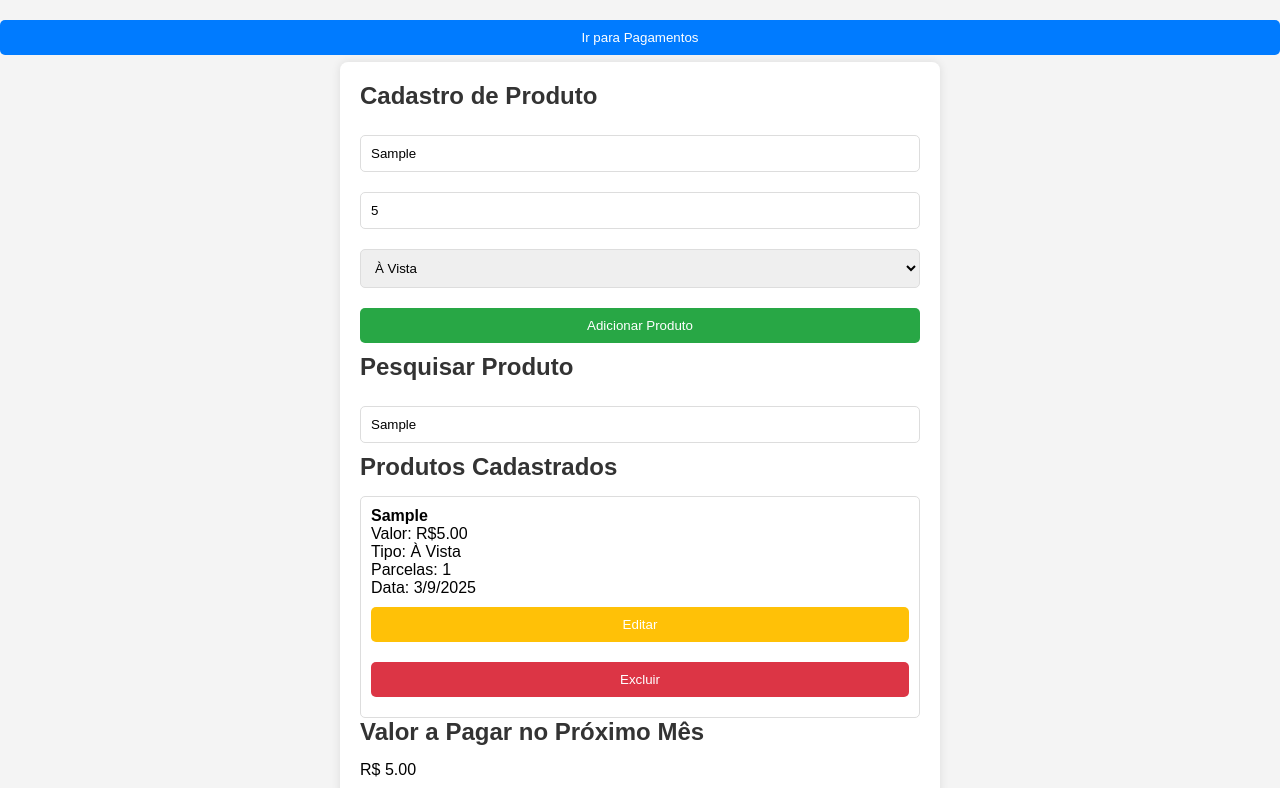
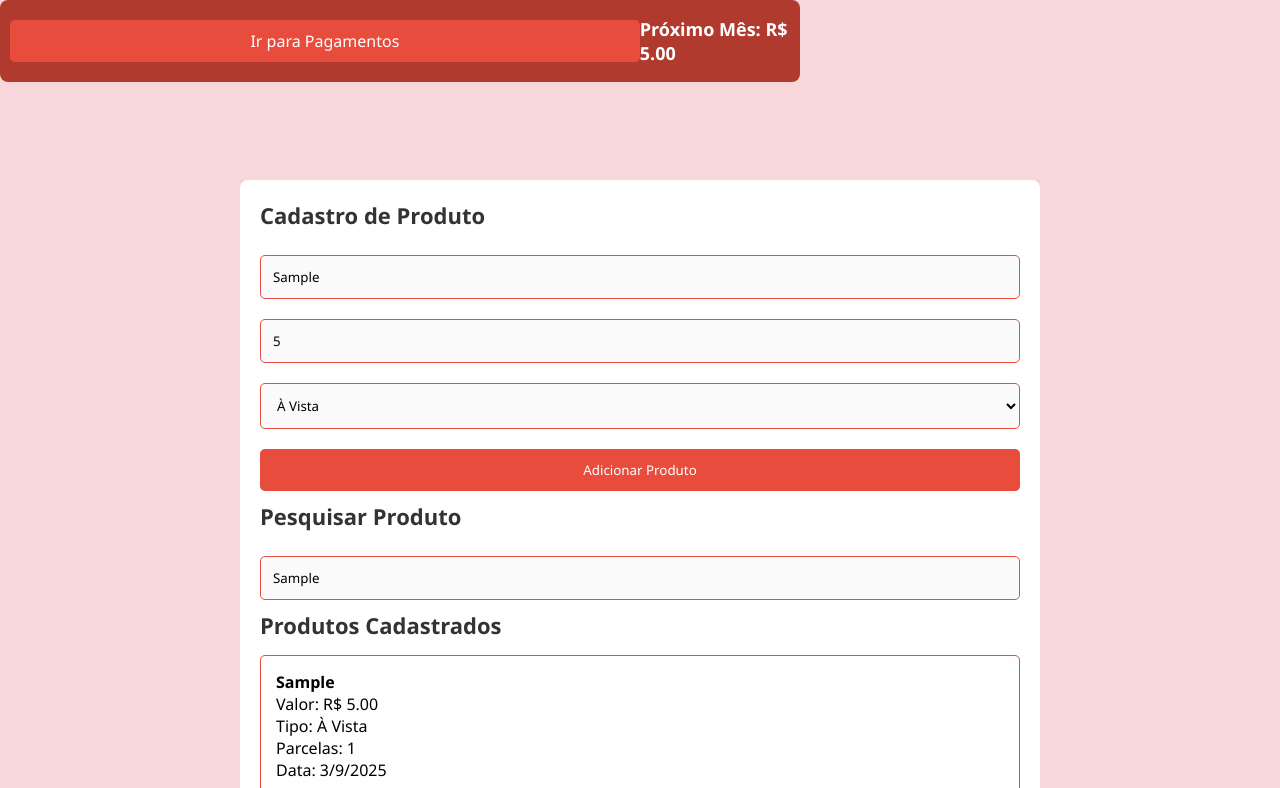
Before and after one commit to controledegastos11/controledegastos11.github.io, a plain HTML site: page index.html in a window 1280 px wide. Both pictures are taken after typing "Sample", "5", "Sample" into the empty fields and a click on the button "Adicionar Produto". Shown: the top 788 px of the page. Drawn offline with Linux system fonts and the light colour scheme.

Commit message:
Update index.html

```diff
--- a/index.html
+++ b/index.html
@@ -1,33 +1,120 @@
 <!DOCTYPE html>
 <html lang="pt-BR">
 <head>
-    <meta charset="UTF-8">
-    <meta name="viewport" content="width=device-width, initial-scale=1.0">
+  <meta charset="UTF-8" />
+  <meta name="viewport" content="width=device-width, initial-scale=1.0"/>
   <title>Sistema de Pagamentos</title>
   <style>
-        * { margin: 0; padding: 0; box-sizing: border-box; font-family: Arial, sans-serif; }
-        body { display: flex; justify-content: center; align-items: center; min-height: 100vh; background: #f4f4f4; flex-direction: column; }
-        .container { width: 90%; max-width: 600px; background: white; padding: 20px; border-radius: 8px; box-shadow: 0 0 10px rgba(0, 0, 0, 0.1); margin-top: 60px; }
-        h2 { margin-bottom: 15px; color: #333; }
-        input, select, button { width: 100%; padding: 10px; margin: 10px 0; border: 1px solid #ddd; border-radius: 5px; }
-        button { background: #28a745; color: white; cursor: pointer; border: none; }
-        button:hover { background: #218838; }
+    * {
+      margin: 0; padding: 0; box-sizing: border-box; font-family: 'Segoe UI', sans-serif;
+    }
+
+    body {
+      background-color: #f8d7da; /* vermelho claro */
+      display: flex; flex-direction: column; align-items: center;
+      min-height: 100vh; padding-top: 80px; /* Ajuste para a barra fixa */
+    }
+
+    .top-bar {
+      width: 100%; max-width: 800px;
+      display: flex; justify-content: space-between; align-items: center;
+      padding: 10px;
+      background-color: #b03a2e; /* fundo vermelho escuro */
+      border-radius: 8px;
+      position: fixed; /* Fixa no topo */
+      top: 0; left: 0;
+      z-index: 1000;
+    }
+
+    .top-bar button {
+      background: #e74c3c; /* vermelho */
+      color: white; border: none;
+      padding: 10px 20px; font-size: 16px;
+      border-radius: 5px; cursor: pointer;
+      transition: background 0.3s ease;
+    }
+
+    .top-bar button:hover {
+      background: #c0392b; /* vermelho mais escuro */
+    }
+
+    .valor-mensal {
+      font-size: 18px; font-weight: bold; color: white; /* Cor branca */
+    }
+
+    .container {
+      background: #fff; border-radius: 8px;
+      box-shadow: 0 0 10px rgba(0, 0, 0, 0.1);
+      padding: 20px; width: 100%; max-width: 800px;
+      margin-bottom: 20px;
+    }
+
+    h2 {
+      margin-bottom: 15px; color: #333;
+      font-size: 22px;
+    }
+
+    input, select, button {
+      width: 100%; padding: 12px; margin: 10px 0;
+      border: 1px solid #e74c3c; border-radius: 5px;
+    }
+
+    input, select {
+      background-color: #fafafa;
+    }
+
+    button {
+      background: #e74c3c; color: white; border: none;
+      cursor: pointer;
+      transition: background 0.3s ease;
+    }
+
+    button:hover {
+      background: #c0392b;
+    }
+
+    .produto, .parcela {
+      border: 1px solid #e74c3c;
+      padding: 15px; border-radius: 5px;
+      margin-bottom: 10px;
+      background: #fefefe;
+    }
+
+    .paga {
+      text-decoration: line-through; color: gray;
+    }
+
+    .btn-group button {
+      margin-right: 10px;
+    }
+
     .hidden { display: none; }
-        .produto, .parcela { border: 1px solid #ddd; padding: 10px; margin-top: 10px; background: #fff; border-radius: 5px; position: relative; }
-        .paga { text-decoration: line-through; color: #888; }
-        .voltar { background: #007bff; }
-        .voltar:hover { background: #0056b3; }
-        .editar { background: #ffc107; }
-        .editar:hover { background: #e0a800; }
-        .excluir { background: #dc3545; }
-        .excluir:hover { background: #c82333; }
-        #irParaPagamentos { position: fixed; top: 10px; left: 50%; transform: translateX(-50%); background: #007bff; color: white; border: none; padding: 10px 20px; cursor: pointer; z-index: 10; }
-        #irParaPagamentos:hover { background: #0056b3; }
+
+    .editar { background: #f39c12; }
+    .editar:hover { background: #e67e22; }
+
+    .excluir { background: #c0392b; }
+    .excluir:hover { background: #e74c3c; }
+
+    .voltar { background: #e74c3c; }
+    .voltar:hover { background: #c0392b; }
+
+    /* Ajuste da rolagem da página */
+    .content-wrapper {
+      margin-top: 100px; /* Espaço para o cabeçalho fixo */
+      width: 100%; max-width: 800px;
+      overflow-y: auto;
+      padding-bottom: 80px; /* Espaço inferior para permitir rolagem */
+    }
   </style>
 </head>
 <body>
+  <div class="top-bar">
     <button id="irParaPagamentos" onclick="mostrarPagina('paginaPagamentos')">Ir para Pagamentos</button>
+    <div class="valor-mensal">Próximo Mês: <span id="valorMensal">R$ 0,00</span></div>
+  </div>
 
+  <div class="content-wrapper">
     <div id="paginaPrincipal" class="container">
       <h2>Cadastro de Produto</h2>
       <input type="text" id="descricao" placeholder="Descrição do Produto">
@@ -36,17 +123,14 @@
         <option value="avista">À Vista</option>
         <option value="parcelado">Parcelado</option>
       </select>
-        <input type="number" id="parcelas" placeholder="Quantidade de Parcelas" class="hidden">
+      <input type="number" id="parcelas" class="hidden" placeholder="Quantidade de Parcelas">
       <button onclick="adicionarProduto()">Adicionar Produto</button>
 
       <h2>Pesquisar Produto</h2>
-        <input type="text" id="pesquisa" placeholder="Digite para pesquisar..." oninput="filtrarProdutos()">
+      <input type="text" id="pesquisa" placeholder="Pesquisar..." oninput="filtrarProdutos()">
 
       <h2>Produtos Cadastrados</h2>
       <div id="listaProdutos"></div>
-
-        <h2>Valor a Pagar no Próximo Mês</h2>
-        <p id="valorMensal">R$ 0,00</p>
     </div>
 
     <div id="paginaPagamentos" class="container hidden">
@@ -56,34 +140,43 @@
       <div id="listaParcelas"></div>
       <button class="voltar" onclick="mostrarPagina('paginaPrincipal')">Voltar</button>
     </div>
+  </div>
 
   <script>
     let produtos = JSON.parse(localStorage.getItem("produtos")) || [];
+    let valorMensal = parseFloat(localStorage.getItem("valorMensal")) || 0;
 
+    // Função para salvar os produtos e o valor do próximo mês
     function salvarProdutos() {
       localStorage.setItem("produtos", JSON.stringify(produtos));
       atualizarValorMensal();
+      localStorage.setItem("valorMensal", valorMensal.toFixed(2));  // Salva o valor mensal
+    }
+
+    // Função para carregar o valor do próximo mês
+    function carregarValorMensal() {
+      document.getElementById("valorMensal").textContent = `R$ ${valorMensal.toFixed(2)}`;
     }
 
     function adicionarProduto() {
-            let descricao = document.getElementById("descricao").value.trim();
-            let valor = parseFloat(document.getElementById("valor").value);
-            let tipoPagamento = document.getElementById("tipoPagamento").value;
-            let parcelas = tipoPagamento === "parcelado" ? parseInt(document.getElementById("parcelas").value) : 1;
+      const descricao = document.getElementById("descricao").value.trim();
+      const valor = parseFloat(document.getElementById("valor").value);
+      const tipoPagamento = document.getElementById("tipoPagamento").value;
+      const parcelas = tipoPagamento === "parcelado" ? parseInt(document.getElementById("parcelas").value) : 1;
 
-            if (!descricao || isNaN(valor) || valor <= 0 || isNaN(parcelas) || parcelas < 1) {
+      if (!descricao || isNaN(valor) || valor <= 0 || (tipoPagamento === "parcelado" && (isNaN(parcelas) || parcelas < 1))) {
         alert("Preencha todos os campos corretamente!");
         return;
       }
 
-            let produto = {
+      const produto = {
         id: Date.now(),
         descricao,
         valor,
         tipoPagamento,
         parcelas,
         data: new Date().toLocaleDateString(),
-                parcelasPagas: Array(parcelas).fill({ paga: false, data: null })
+        parcelasPagas: Array(parcelas).fill().map(() => ({ paga: false, data: null }))
       };
 
       produtos.push(produto);
@@ -92,23 +185,24 @@
     }
 
     function atualizarListaProdutos() {
-            let lista = document.getElementById("listaProdutos");
+      const lista = document.getElementById("listaProdutos");
       lista.innerHTML = "";
 
       produtos.forEach((produto, index) => {
-                let div = document.createElement("div");
-                div.classList.add("produto");
-                if (produto.parcelasPagas.every(p => p.paga)) {
-                    div.classList.add("paga");
-                }
+        const div = document.createElement("div");
+        div.className = "produto" + (produto.parcelasPagas.every(p => p.paga) ? " paga" : "");
+        const restantes = produto.parcelasPagas.filter(p => !p.paga).length;
+
         div.innerHTML = `
           <strong>${produto.descricao}</strong><br>
-                    Valor: R$${produto.valor.toFixed(2)}<br>
+          Valor: R$ ${produto.valor.toFixed(2)}<br>
           Tipo: ${produto.tipoPagamento === "avista" ? "À Vista" : "Parcelado"}<br>
-                    Parcelas: ${produto.parcelas}<br>
+          Parcelas: ${produto.tipoPagamento === "parcelado" ? `${restantes}/${produto.parcelas}` : "1"}<br>
           Data: ${produto.data}<br>
+          <div class="btn-group">
             <button class="editar" onclick="editarProduto(${index})">Editar</button>
             <button class="excluir" onclick="excluirProduto(${index})">Excluir</button>
+          </div>
         `;
         lista.appendChild(div);
       });
@@ -117,36 +211,21 @@
     }
 
     function filtrarProdutos() {
-            let termo = document.getElementById("pesquisa").value.toLowerCase();
-            let lista = document.getElementById("listaProdutos").children;
-
-            for (let item of lista) {
-                let descricao = item.querySelector("strong").textContent.toLowerCase();
-                item.style.display = descricao.includes(termo) ? "block" : "none";
-            }
+      const termo = document.getElementById("pesquisa").value.toLowerCase();
+      [...document.getElementById("listaProdutos").children].forEach(div => {
+        const texto = div.querySelector("strong").textContent.toLowerCase();
+        div.style.display = texto.includes(termo) ? "block" : "none";
+      });
     }
 
     function editarProduto(index) {
-            let produto = produtos[index];
-
+      const produto = produtos[index];
       document.getElementById("descricao").value = produto.descricao;
       document.getElementById("valor").value = produto.valor;
       document.getElementById("tipoPagamento").value = produto.tipoPagamento;
       document.getElementById("parcelas").value = produto.parcelas;
       document.getElementById("parcelas").classList.toggle("hidden", produto.tipoPagamento === "avista");
-
       excluirProduto(index);
-        }
-
-        function atualizarSelecaoProdutos() {
-            let selecao = document.getElementById("selecaoProduto");
-            selecao.innerHTML = "";
-            produtos.forEach((produto, index) => {
-                let option = document.createElement("option");
-                option.value = index;
-                option.textContent = produto.descricao;
-                selecao.appendChild(option);
-            });
     }
 
     function excluirProduto(index) {
@@ -155,62 +234,63 @@
       atualizarListaProdutos();
     }
 
+    function atualizarSelecaoProdutos() {
+      const selecao = document.getElementById("selecaoProduto");
+      selecao.innerHTML = "";
+      produtos.forEach((p, i) => {
+        const opt = document.createElement("option");
+        opt.value = i;
+        opt.textContent = p.descricao;
+        selecao.appendChild(opt);
+      });
+    }
+
     function mostrarPagina(pagina) {
       document.getElementById("paginaPrincipal").classList.add("hidden");
       document.getElementById("paginaPagamentos").classList.add("hidden");
       document.getElementById(pagina).classList.remove("hidden");
-
       if (pagina === "paginaPagamentos") mostrarParcelas();
     }
 
-        document.getElementById("tipoPagamento").addEventListener("change", function() {
+    document.getElementById("tipoPagamento").addEventListener("change", function () {
       document.getElementById("parcelas").classList.toggle("hidden", this.value === "avista");
     });
 
     function mostrarParcelas() {
-            let selecao = document.getElementById("selecaoProduto");
-            let indexProduto = selecao.value;
-            let produto = produtos[indexProduto];
-
-            let listaParcelas = document.getElementById("listaParcelas");
-            listaParcelas.innerHTML = "";
+      const index = document.getElementById("selecaoProduto").value;
+      const produto = produtos[index];
+      const container = document.getElementById("listaParcelas");
+      container.innerHTML = "";
 
       if (produto.tipoPagamento === "avista") {
-                let div = document.createElement("div");
-                div.classList.add("parcela");
-                div.innerHTML = `
+        container.innerHTML = `
+          <div class="parcela ${produto.parcelasPagas[0].paga ? "paga" : ""}">
             <strong>Pagamento à Vista</strong><br>
-                    Valor Total: R$${produto.valor.toFixed(2)}<br>
-                    Data de Pagamento: ${produto.parcelasPagas[0].data || "Não Pago"}<br>
-                    <button onclick="realizarPagamento(${indexProduto})">Pagar</button>
-                `;
-                listaParcelas.appendChild(div);
+            Valor: R$ ${produto.valor.toFixed(2)}<br>
+            Data de Pagamento: ${produto.parcelasPagas[0].data || "Não pago"}<br>
+            <button onclick="realizarPagamento(${index})" ${produto.parcelasPagas[0].paga ? "disabled" : ""}>Pagar</button>
+          </div>`;
       } else {
-                produto.parcelasPagas.forEach((parcela, index) => {
-                    let div = document.createElement("div");
-                    div.classList.add("parcela");
-                    if (parcela.paga) {
-                        div.classList.add("paga");
-                    }
-                    div.innerHTML = `
-                        <strong>Parcela ${index + 1}</strong><br>
-                        Valor: R$${(produto.valor / produto.parcelas).toFixed(2)}<br>
-                        Data de Pagamento: ${parcela.data || "Não Pago"}<br>
-                        <button onclick="realizarPagamento(${indexProduto}, ${index})" ${parcela.paga ? "disabled" : ""}>Pagar</button>
-                    `;
-                    listaParcelas.appendChild(div);
+        produto.parcelasPagas.forEach((parcela, i) => {
+          container.innerHTML += `
+            <div class="parcela ${parcela.paga ? "paga" : ""}">
+              <strong>Parcela ${i + 1}</strong><br>
+              Valor: R$ ${(produto.valor / produto.parcelas).toFixed(2)}<br>
+              Data: ${parcela.data || "Não pago"}<br>
+              <button onclick="realizarPagamento(${index}, ${i})" ${parcela.paga ? "disabled" : ""}>Pagar</button>
+            </div>`;
         });
       }
     }
 
-        function realizarPagamento(indexProduto, indexParcela = 0) {
-            let produto = produtos[indexProduto];
-            let dataPagamento = new Date().toLocaleDateString();
+    function realizarPagamento(prodIndex, parcelaIndex = 0) {
+      const data = new Date().toLocaleDateString();
+      const produto = produtos[prodIndex];
 
       if (produto.tipoPagamento === "avista") {
-                produto.parcelasPagas[0] = { paga: true, data: dataPagamento };
+        produto.parcelasPagas[0] = { paga: true, data };
       } else {
-                produto.parcelasPagas[indexParcela] = { paga: true, data: dataPagamento };
+        produto.parcelasPagas[parcelaIndex] = { paga: true, data };
       }
 
       salvarProdutos();
@@ -219,20 +299,19 @@
     }
 
     function atualizarValorMensal() {
-            let valorMensal = 0;
+      valorMensal = 0;
       produtos.forEach(produto => {
         if (produto.tipoPagamento === "avista") {
-                    valorMensal += produto.valor;
+          if (!produto.parcelasPagas[0].paga) valorMensal += produto.valor;
         } else {
-                    let valorParcela = produto.valor / produto.parcelas;
-                    if (!produto.parcelasPagas.every(p => p.paga)) {
-                        valorMensal += valorParcela;
-                    }
+          const primeiraNaoPaga = produto.parcelasPagas.find(p => !p.paga);
+          if (primeiraNaoPaga) valorMensal += produto.valor / produto.parcelas;
         }
       });
-            document.getElementById("valorMensal").textContent = `R$ ${valorMensal.toFixed(2)}`;
+      carregarValorMensal();
     }
 
+    carregarValorMensal();
     atualizarListaProdutos();
   </script>
 </body>
```
Lines whose indentation alone changed are shown as unchanged.
